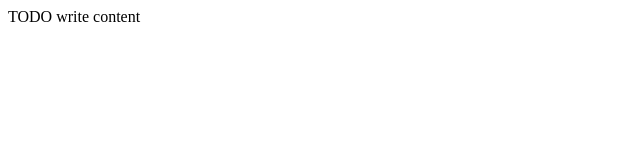
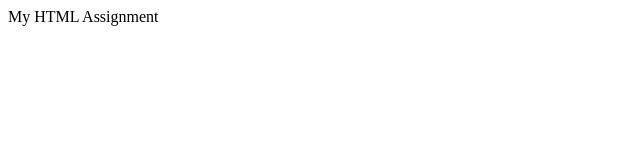
Before and after one commit to NateHepker/HTML-assignment, a plain HTML site: page index.html in a window 1280 px wide. Shown: the full height of the page, 0-640 px from the left. Drawn offline with Linux system fonts and the light colour scheme.

Commit message:
Edited content to HTML

```diff
--- a/index.html
+++ b/index.html
@@ -6,11 +6,11 @@
 -->
 <html>
     <head>
-        <title>TODO supply a title</title>
+        <title>HTML Assignment</title>
         <meta charset="UTF-8">
         <meta name="viewport" content="width=device-width, initial-scale=1.0">
     </head>
     <body>
-        <div>TODO write content</div>
+        <div>My HTML Assignment</div>
     </body>
 </html>
```
